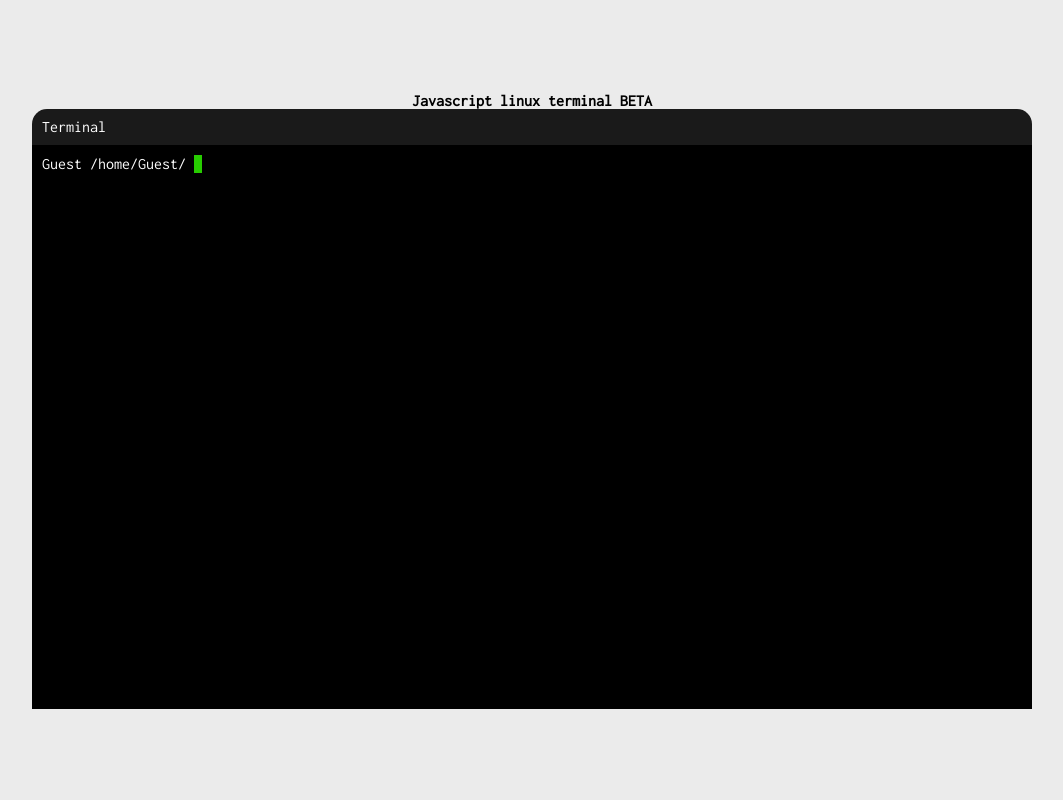
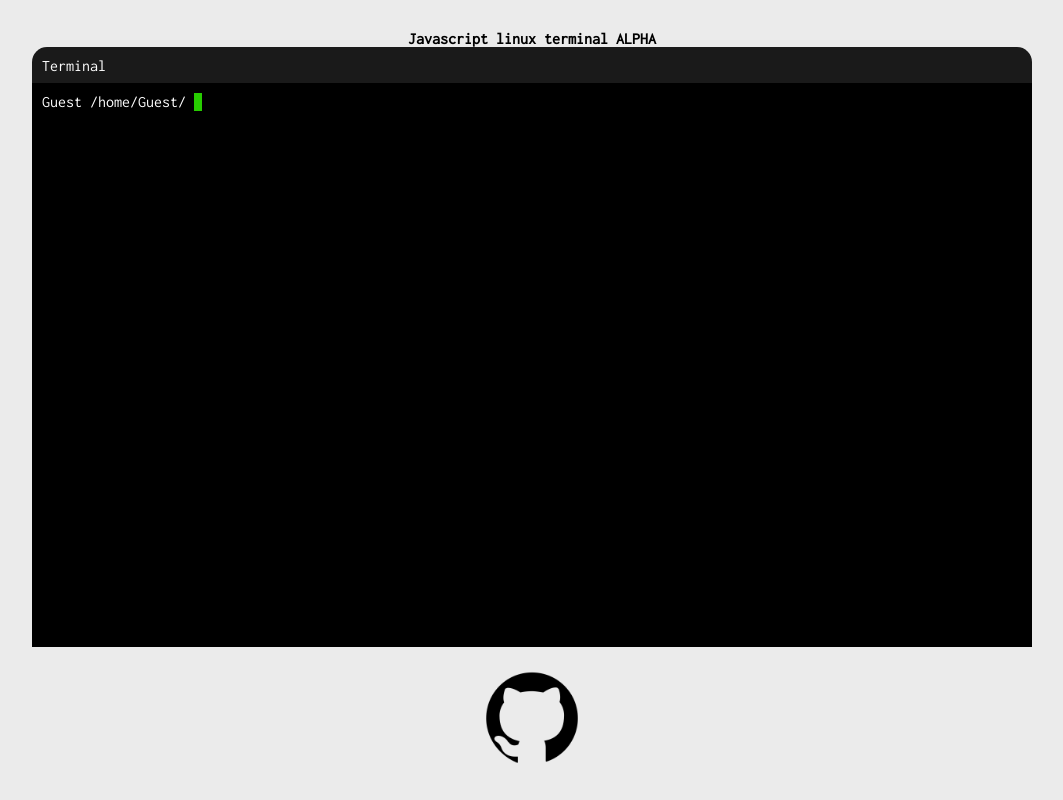
Before and after one commit to jakubkosinski99/terminal, a plain HTML site: page index.html in a window 1280 px wide. Shown: the whole page, without its empty margins (108-1171 px from the left). Drawn offline with nearby package versions, Linux system fonts and the light colour scheme.

Commit message:
GIT Link

```diff
--- a/index.html
+++ b/index.html
@@ -13,11 +13,12 @@
 <body>
 	<main>
 		<section id="terminal-section">
-			<h1>Javascript linux terminal BETA</h1>
+			<h1>Javascript linux terminal ALPHA</h1>
 			<div id="terminal">
 				<div id="top"><span>Terminal</span></div>
 				<div id="inside"></div>
 			</div>
+			<a href="https://github.com/jakosinski/terminal"><img class="git" src="media.png" alt=""></a>
 		</section>
 
 		<section id="info-section">
--- a/style.css
+++ b/style.css
@@ -47,6 +47,11 @@ body {
 #info-section > ol > li {
 	margin-top: 10px;
 }
+
+.git {
+	height: 100px;
+	margin-top: 20px;
+}
 .line {
 	position: relative;
 	min-height: 17px;
```
Also changed, not shown: media.png (added).
